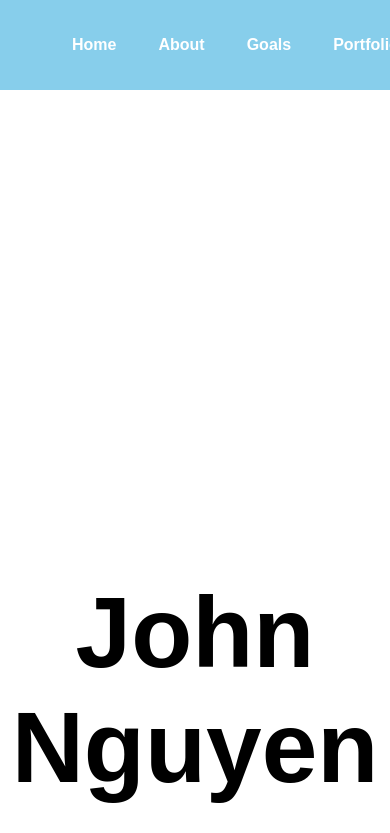
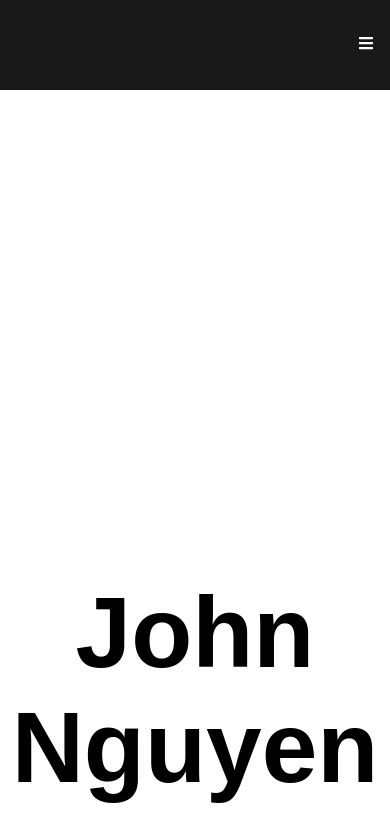
Before and after one commit to johnson82nguyen/React-Main-Portfolio, a React (Create React App) app in the folder JohnNguyen/: page / in a window 390 px wide. Shown: the top 833 px of the page. Built offline with nearby package versions, Linux system fonts and the light colour scheme.

Commit message:
mobile navbar css

```diff
--- a/JohnNguyen/src/components/Navbar.css
+++ b/JohnNguyen/src/components/Navbar.css
@@ -69,7 +69,7 @@ ul#nav1 {
 }
 
 
-@media screen and (max-width:200px) {
+@media screen and (max-width:445px) {
     .header {
         max-width: 100%;
         background-color: rgba(0,0,0,.9);
@@ -85,7 +85,7 @@ ul#nav1 {
 
     .nav-menu {
         position: fixed;
-        left: -100%;
+        left: -200%;
         top: 90px;
         flex-direction: column;
         background-color: rgba(0,0,0,.9);
```
